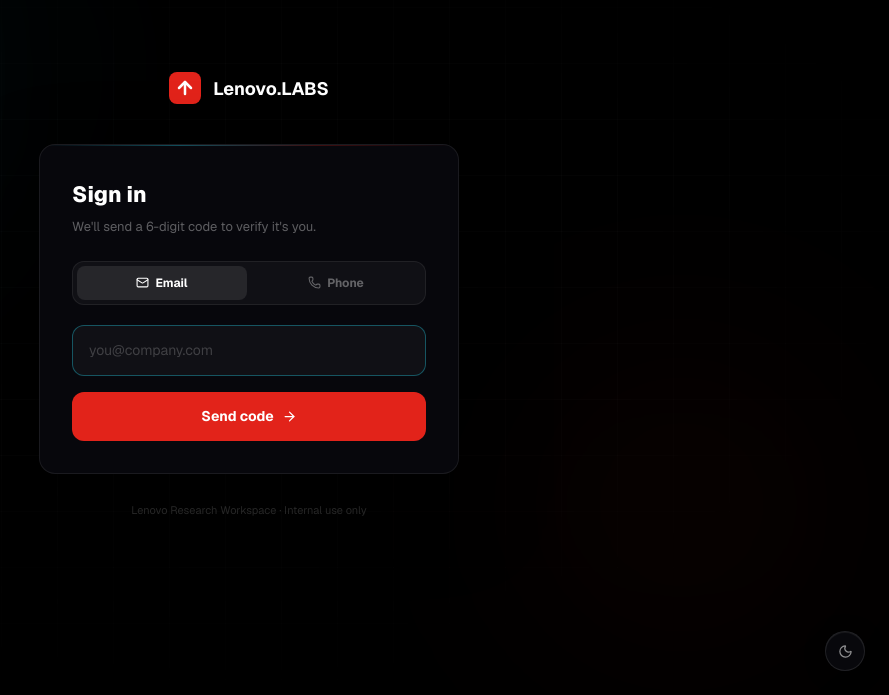
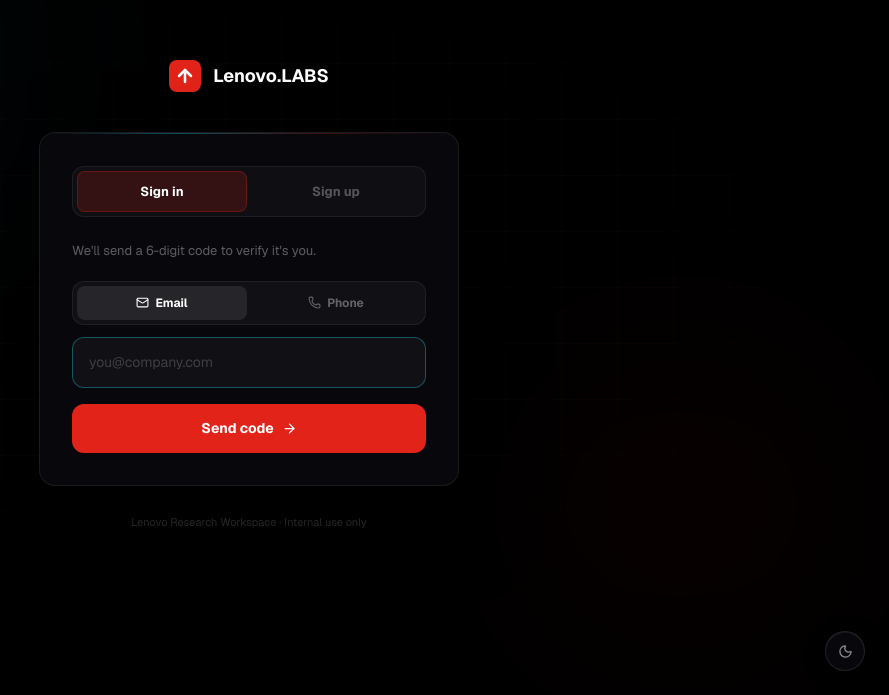
Before and after one commit to Nikhile-P/RAG-AI-Framework, a Next.js app in the folder frontend/: page /sign-in in a window 1280 px wide. Shown: the part 105-800 px from the top of the page, without its empty margins (391-1280 px from the left). Built offline with nearby package versions, Linux system fonts and the light colour scheme.

Commit message:
Updates 3

```diff
--- a/frontend/src/app/sign-in/page.tsx
+++ b/frontend/src/app/sign-in/page.tsx
@@ -4,55 +4,61 @@ import { useState, useRef, useEffect } from "react";
 import { useRouter } from "next/navigation";
 import Link from "next/link";
 import { motion, AnimatePresence } from "framer-motion";
-import { Mail, Phone, ArrowRight, RefreshCw, ShieldCheck, ChevronLeft } from "lucide-react";
+import { Mail, Phone, ArrowRight, RefreshCw, ShieldCheck, ChevronLeft, User } from "lucide-react";
 
-const API = "";
 const ease = [0.22, 1, 0.36, 1] as const;
 
 // ─── Helpers ──────────────────────────────────────────────────────────────────
 
-function saveSession(identifier: string) {
-  const name = identifier.includes("@")
+function saveSession(identifier: string, displayName?: string) {
+  const fallback = identifier.includes("@")
     ? identifier.split("@")[0]
     : identifier.replace(/\D/g, "").slice(-4).padStart(4, "*");
-  localStorage.setItem("lenovo_ai_auth", JSON.stringify({ email: identifier, name, ts: Date.now() }));
-}
-
-function getErrorMessage(error: unknown, fallback: string): string {
-  if (error instanceof Error && error.message) return error.message;
-  return fallback;
+  localStorage.setItem(
+    "lenovo_ai_auth",
+    JSON.stringify({ email: identifier, name: displayName?.trim() || fallback, ts: Date.now() })
+  );
 }
 
 const COUNTRY_CODES = [
-  { flag: "🇮🇳", code: "+91",  name: "India"  },
-  { flag: "🇺🇸", code: "+1",   name: "US"     },
-  { flag: "🇬🇧", code: "+44",  name: "UK"     },
-  { flag: "🇸🇬", code: "+65",  name: "Singapore" },
-  { flag: "🇦🇺", code: "+61",  name: "Australia" },
-  { flag: "🇩🇪", code: "+49",  name: "Germany" },
+  { flag: "🇮🇳", code: "+91", name: "India"      },
+  { flag: "🇺🇸", code: "+1",  name: "US"         },
+  { flag: "🇬🇧", code: "+44", name: "UK"         },
+  { flag: "🇸🇬", code: "+65", name: "Singapore"  },
+  { flag: "🇦🇺", code: "+61", name: "Australia"  },
+  { flag: "🇩🇪", code: "+49", name: "Germany"    },
 ];
 
-// ─── OTP input ────────────────────────────────────────────────────────────────
+// ─── Input style helpers ──────────────────────────────────────────────────────
 
-function OtpInput({ value, onChange, disabled }: { value: string[]; onChange: (v: string[]) => void; disabled?: boolean }) {
+const inputBase: React.CSSProperties = {
+  background: "rgba(255,255,255,0.04)",
+  border: "1.5px solid rgba(255,255,255,0.09)",
+};
+const inputFocusBorder = "1.5px solid rgba(34,211,238,0.35)";
+const inputRestBorder  = "1.5px solid rgba(255,255,255,0.09)";
+const inputErrorBorder = "1.5px solid rgba(226,35,26,0.5)";
+
+// ─── OTP boxes ────────────────────────────────────────────────────────────────
+
+function OtpInput({ value, onChange, disabled }: {
+  value: string[]; onChange: (v: string[]) => void; disabled?: boolean;
+}) {
   const refs = useRef<(HTMLInputElement | null)[]>([]);
-
   const focus = (i: number) => setTimeout(() => refs.current[i]?.focus(), 0);
 
   const handleChange = (i: number, raw: string) => {
     if (!/^\d*$/.test(raw)) return;
-    const next = [...value];
-    next[i] = raw.slice(-1);
-    onChange(next);
+    const next = [...value]; next[i] = raw.slice(-1); onChange(next);
     if (raw && i < 5) focus(i + 1);
   };
-
   const handleKey = (i: number, e: React.KeyboardEvent<HTMLInputElement>) => {
-    if (e.key === "Backspace" && !value[i] && i > 0) { const n = [...value]; n[i - 1] = ""; onChange(n); focus(i - 1); }
+    if (e.key === "Backspace" && !value[i] && i > 0) {
+      const n = [...value]; n[i - 1] = ""; onChange(n); focus(i - 1);
+    }
     if (e.key === "ArrowLeft"  && i > 0) focus(i - 1);
     if (e.key === "ArrowRight" && i < 5) focus(i + 1);
   };
-
   const handlePaste = (e: React.ClipboardEvent) => {
     const d = e.clipboardData.getData("text").replace(/\D/g, "").slice(0, 6);
     if (d.length === 6) { onChange(d.split("")); focus(5); }
@@ -62,14 +68,8 @@ function OtpInput({ value, onChange, disabled }: { value: string[]; onChange: (v
   return (
     <div className="flex gap-2.5 justify-center" onPaste={handlePaste}>
       {value.map((d, i) => (
-        <input
-          key={i}
-          ref={el => { refs.current[i] = el; }}
-          type="text"
-          inputMode="numeric"
-          maxLength={1}
-          value={d}
-          disabled={disabled}
+        <input key={i} ref={el => { refs.current[i] = el; }}
+          type="text" inputMode="numeric" maxLength={1} value={d} disabled={disabled}
           onChange={e => handleChange(i, e.target.value)}
           onKeyDown={e => handleKey(i, e)}
           className="w-12 h-14 text-center text-xl font-bold text-white rounded-xl outline-none transition-all duration-200 disabled:opacity-40"
@@ -101,32 +101,23 @@ function Bg() {
 export default function SignInPage() {
   const router = useRouter();
 
-  // Tabs
-  const [mode,   setMode]   = useState<"email" | "phone">("email");
-
-  // Email path
-  const [email,  setEmail]  = useState("");
-
-  // Phone path
+  const [flow,    setFlow]    = useState<"signin" | "signup">("signin");
+  const [mode,    setMode]    = useState<"email" | "phone">("email");
+  const [name,    setName]    = useState("");
+  const [email,   setEmail]   = useState("");
   const [country, setCountry] = useState(COUNTRY_CODES[0]);
   const [phone,   setPhone]   = useState("");
+  const [otp,     setOtp]     = useState(["", "", "", "", "", ""]);
+  const [devCode, setDevCode] = useState<string | null>(null);
+  const [step,    setStep]    = useState<"input" | "otp" | "done">("input");
+  const [busy,    setBusy]    = useState(false);
+  const [error,   setError]   = useState("");
+  const [cooldown,setCooldown]= useState(0);
 
-  // OTP
-  const [otp,    setOtp]    = useState(["", "", "", "", "", ""]);
-  const [devCode, setDevCode] = useState<string | null>(null);
-
-  // UI state
-  const [step,    setStep]   = useState<"input" | "otp" | "done">("input");
-  const [busy,    setBusy]   = useState(false);
-  const [error,   setError]  = useState("");
-  const [cooldown, setCooldown] = useState(0);
-
-  // Redirect if already signed in
   useEffect(() => {
     try { if (localStorage.getItem("lenovo_ai_auth")) router.replace("/workspace"); } catch {}
   }, [router]);
 
-  // Resend cooldown tick
   useEffect(() => {
     if (cooldown <= 0) return;
     const t = setTimeout(() => setCooldown(c => c - 1), 1000);
@@ -137,61 +128,57 @@ export default function SignInPage() {
     ? email.trim().toLowerCase()
     : `${country.code}${phone.trim()}`;
 
+  const switchFlow = (f: "signin" | "signup") => {
+    setFlow(f); setError(""); setName("");
+    setEmail(""); setPhone(""); setOtp(["","","","","",""]);
+  };
+
   const verify = async (digits: string[] = otp) => {
     const code = digits.join("");
     if (code.length < 6) { setError("Enter all 6 digits."); return; }
     setBusy(true); setError("");
-    try {
-      const res = await fetch(`${API}/api/verify-otp`, {
-        method: "POST",
-        headers: { "Content-Type": "application/json" },
-        body: JSON.stringify({ identifier, code }),
-      });
-      const data = await res.json();
-      if (!res.ok) throw new Error(data.detail ?? "Verification failed.");
-      saveSession(identifier);
+
+    // MOCK VERIFICATION LOGIC (No fetch calls)
+    setTimeout(() => {
+      if (code === devCode || code === "000000") { // 000000 is the master bypass key
+        saveSession(identifier, flow === "signup" ? name : undefined);
         setStep("done");
-      setTimeout(() => router.replace("/workspace"), 1400);
-    } catch (err: unknown) {
-      setError(getErrorMessage(err, "Wrong code."));
+        setTimeout(() => router.replace("/workspace"), 1500);
+      } else {
+        setError("Wrong code — try again.");
         setBusy(false);
       }
+    }, 800);
   };
 
   const handleOtpChange = (next: string[]) => {
-    setOtp(next);
-    setError("");
-    if (step === "otp" && next.every(d => d !== "") && !busy) {
-      void verify(next);
-    }
+    setOtp(next); setError("");
+    if (step === "otp" && next.every(d => d !== "") && !busy) void verify(next);
   };
 
   const sendCode = async (e?: React.FormEvent) => {
     e?.preventDefault();
+    if (flow === "signup" && name.trim().length < 2) {
+      setError("Enter your name (at least 2 characters)."); return;
+    }
     if (mode === "email" && !/^[^\s@]+@[^\s@]+\.[^\s@]+$/.test(email.trim())) {
       setError("Enter a valid email address."); return;
     }
     if (mode === "phone" && phone.trim().length < 7) {
       setError("Enter a valid phone number."); return;
     }
+
     setBusy(true); setError("");
-    try {
-      const res = await fetch(`${API}/api/send-otp`, {
-        method: "POST",
-        headers: { "Content-Type": "application/json" },
-        body: JSON.stringify({ identifier, mode }),
-      });
-      const data = await res.json();
-      if (!res.ok) throw new Error(data.detail ?? "Failed to send code.");
-      setDevCode(data.dev_code ?? null);   // show if backend returns it (no SMTP/Twilio configured)
+
+    // MOCK OTP GENERATION LOGIC (No fetch calls)
+    setTimeout(() => {
+      const generatedCode = Math.floor(100000 + Math.random() * 900000).toString();
+      setDevCode(generatedCode);
       setStep("otp");
       setCooldown(30);
       setOtp(["", "", "", "", "", ""]);
-    } catch (err: unknown) {
-      setError(getErrorMessage(err, "Could not send code. Is the backend running?"));
-    } finally {
       setBusy(false);
-    }
+    }, 800);
   };
 
   return (
@@ -199,15 +186,17 @@ export default function SignInPage() {
       <Bg />
 
       {/* Brand */}
-      <motion.div initial={{ opacity: 0, y: -12 }} animate={{ opacity: 1, y: 0 }} transition={{ duration: 0.5, ease }}
-        className="relative z-10 mb-10">
+      <motion.div initial={{ opacity: 0, y: -12 }} animate={{ opacity: 1, y: 0 }}
+        transition={{ duration: 0.5, ease }} className="relative z-10 mb-10">
         <Link href="/" className="flex items-center gap-3 group">
           <svg width="32" height="32" viewBox="0 0 32 32" fill="none">
             <rect width="32" height="32" rx="8" fill="#E2231A" />
             <path d="M10 16L16 10L22 16" stroke="white" strokeWidth="2.5" strokeLinecap="round" strokeLinejoin="round" />
             <path d="M16 10V22" stroke="white" strokeWidth="2.5" strokeLinecap="round" />
           </svg>
-          <span className="font-bold text-[18px] text-white group-hover:text-white/70 transition-colors">Lenovo.LABS</span>
+          <span className="font-bold text-[18px] text-white group-hover:text-white/70 transition-colors">
+            Lenovo.LABS
+          </span>
         </Link>
       </motion.div>
 
@@ -222,21 +211,74 @@ export default function SignInPage() {
         <div className="p-8">
           <AnimatePresence mode="wait">
 
-            {/* ── Step 1: Identifier input ── */}
+            {/* ── Step 1: Input ── */}
             {step === "input" && (
-              <motion.div key="input" initial={{ opacity: 0, x: 16 }} animate={{ opacity: 1, x: 0 }} exit={{ opacity: 0, x: -16 }} transition={{ duration: 0.28, ease }}>
+              <motion.div key="input"
+                initial={{ opacity: 0, x: 16 }} animate={{ opacity: 1, x: 0 }} exit={{ opacity: 0, x: -16 }}
+                transition={{ duration: 0.28, ease }}
+              >
+                {/* Sign in / Sign up toggle */}
+                <div className="flex gap-1 p-1 rounded-xl mb-6"
+                  style={{ background: "rgba(255,255,255,0.03)", border: "1px solid rgba(255,255,255,0.07)" }}>
+                  {(["signin", "signup"] as const).map(f => (
+                    <button key={f} onClick={() => switchFlow(f)}
+                      className="flex-1 py-2.5 rounded-lg text-[13px] font-bold transition-all duration-200"
+                      style={{
+                        background: flow === f ? "rgba(226,35,26,0.18)" : "transparent",
+                        color:      flow === f ? "white" : "rgba(255,255,255,0.30)",
+                        border:     flow === f ? "1px solid rgba(226,35,26,0.30)" : "1px solid transparent",
+                      }}
+                    >
+                      {f === "signin" ? "Sign in" : "Sign up"}
+                    </button>
+                  ))}
+                </div>
 
-                <h1 className="text-[22px] font-extrabold text-white mb-1.5">Sign in</h1>
-                <p className="text-[13px] text-white/35 mb-6">We&apos;ll send a 6-digit code to verify it&apos;s you.</p>
+                <p className="text-[13px] text-white/35 mb-5">
+                  {flow === "signup"
+                    ? "Create your account — we'll send a code to verify."
+                    : "We'll send a 6-digit code to verify it's you."}
+                </p>
+
+                <form onSubmit={sendCode} className="space-y-3">
+
+                  {/* Name field — signup only, slides in/out */}
+                  <AnimatePresence>
+                    {flow === "signup" && (
+                      <motion.div
+                        key="name-field"
+                        initial={{ opacity: 0, height: 0, marginBottom: 0 }}
+                        animate={{ opacity: 1, height: "auto", marginBottom: 4 }}
+                        exit={{ opacity: 0, height: 0, marginBottom: 0 }}
+                        transition={{ duration: 0.28, ease }}
+                        className="overflow-hidden"
+                      >
+                        <div className="relative">
+                          <User size={14} className="absolute left-4 top-1/2 -translate-y-1/2 text-white/25 pointer-events-none" />
+                          <input
+                            type="text"
+                            placeholder="Your name"
+                            value={name}
+                            onChange={e => { setName(e.target.value); setError(""); }}
+                            className="w-full rounded-xl pl-10 pr-4 py-3.5 text-[14px] text-white placeholder:text-white/20 outline-none transition-all duration-200"
+                            style={{ ...inputBase, border: error && !name.trim() ? inputErrorBorder : inputRestBorder }}
+                            onFocus={e => { e.currentTarget.style.border = inputFocusBorder; }}
+                            onBlur={e => { e.currentTarget.style.border = error && !name.trim() ? inputErrorBorder : inputRestBorder; }}
+                          />
+                        </div>
+                      </motion.div>
+                    )}
+                  </AnimatePresence>
 
                   {/* Email / Phone toggle */}
-                <div className="flex gap-1 p-1 rounded-xl mb-5" style={{ background: "rgba(255,255,255,0.04)", border: "1px solid rgba(255,255,255,0.07)" }}>
+                  <div className="flex gap-1 p-1 rounded-xl"
+                    style={{ background: "rgba(255,255,255,0.04)", border: "1px solid rgba(255,255,255,0.07)" }}>
                     {(["email", "phone"] as const).map(t => (
-                    <button key={t} onClick={() => { setMode(t); setError(""); }}
+                      <button key={t} type="button" onClick={() => { setMode(t); setError(""); }}
                         className="flex-1 flex items-center justify-center gap-1.5 py-2 rounded-lg text-[12px] font-bold transition-all duration-200"
                         style={{
                           background: mode === t ? "rgba(255,255,255,0.09)" : "transparent",
-                        color: mode === t ? "white" : "rgba(255,255,255,0.35)",
+                          color:      mode === t ? "white" : "rgba(255,255,255,0.35)",
                         }}
                       >
                         {t === "email" ? <Mail size={13} /> : <Phone size={13} />}
@@ -245,23 +287,20 @@ export default function SignInPage() {
                     ))}
                   </div>
 
-                <form onSubmit={sendCode} className="space-y-4">
+                  {/* Email or Phone input */}
                   {mode === "email" ? (
                     <input type="email" autoFocus placeholder="you@company.com"
                       value={email} onChange={e => { setEmail(e.target.value); setError(""); }}
                       className="w-full rounded-xl px-4 py-3.5 text-[14px] text-white placeholder:text-white/20 outline-none transition-all duration-200"
-                      style={{ background: "rgba(255,255,255,0.04)", border: `1.5px solid ${error ? "rgba(226,35,26,0.5)" : "rgba(255,255,255,0.09)"}` }}
-                      onFocus={e => { if (!error) e.currentTarget.style.border = "1.5px solid rgba(34,211,238,0.35)"; }}
-                      onBlur={e => { if (!error) e.currentTarget.style.border = "1.5px solid rgba(255,255,255,0.09)"; }}
+                      style={{ ...inputBase, border: error && !email.trim() ? inputErrorBorder : inputRestBorder }}
+                      onFocus={e => { e.currentTarget.style.border = inputFocusBorder; }}
+                      onBlur={e => { e.currentTarget.style.border = inputRestBorder; }}
                     />
                   ) : (
                     <div className="flex gap-2">
-                      {/* Country selector */}
-                      <div className="relative">
-                        <select
-                          value={country.code}
+                      <select value={country.code}
                         onChange={e => setCountry(COUNTRY_CODES.find(c => c.code === e.target.value)!)}
-                          className="h-full rounded-xl px-3 py-3.5 text-[13px] text-white/80 outline-none appearance-none pr-7 transition-all duration-200"
+                        className="rounded-xl px-3 py-3.5 text-[13px] text-white/80 outline-none appearance-none transition-all duration-200"
                         style={{ background: "rgba(255,255,255,0.06)", border: "1.5px solid rgba(255,255,255,0.09)", minWidth: 88 }}
                       >
                         {COUNTRY_CODES.map(c => (
@@ -270,33 +309,41 @@ export default function SignInPage() {
                           </option>
                         ))}
                       </select>
-                      </div>
                       <input type="tel" autoFocus placeholder="Phone number"
                         value={phone} onChange={e => { setPhone(e.target.value.replace(/\D/g, "")); setError(""); }}
                         className="flex-1 rounded-xl px-4 py-3.5 text-[14px] text-white placeholder:text-white/20 outline-none transition-all duration-200"
-                        style={{ background: "rgba(255,255,255,0.04)", border: `1.5px solid ${error ? "rgba(226,35,26,0.5)" : "rgba(255,255,255,0.09)"}` }}
-                        onFocus={e => { if (!error) e.currentTarget.style.border = "1.5px solid rgba(34,211,238,0.35)"; }}
-                        onBlur={e => { if (!error) e.currentTarget.style.border = "1.5px solid rgba(255,255,255,0.09)"; }}
+                        style={{ ...inputBase, border: error && !phone.trim() ? inputErrorBorder : inputRestBorder }}
+                        onFocus={e => { e.currentTarget.style.border = inputFocusBorder; }}
+                        onBlur={e => { e.currentTarget.style.border = inputRestBorder; }}
                       />
                     </div>
                   )}
 
-                  {error && <p className="text-[11px] text-red-400 pl-1">{error}</p>}
+                  {error && (
+                    <motion.p initial={{ opacity: 0, y: -4 }} animate={{ opacity: 1, y: 0 }}
+                      className="text-[11px] text-red-400 pl-1">{error}
+                    </motion.p>
+                  )}
 
                   <button type="submit" disabled={busy}
-                    className="w-full flex items-center justify-center gap-2 py-3.5 rounded-xl font-bold text-[14px] text-white transition-all duration-200 disabled:opacity-50"
+                    className="w-full flex items-center justify-center gap-2 py-3.5 rounded-xl font-bold text-[14px] text-white transition-all duration-200 disabled:opacity-50 mt-1"
                     style={{ background: "#E2231A" }}
                   >
-                    {busy ? <RefreshCw size={15} className="animate-spin" /> : <>Send code <ArrowRight size={15} /></>}
+                    {busy
+                      ? <RefreshCw size={15} className="animate-spin" />
+                      : <>{flow === "signup" ? "Create account" : "Send code"} <ArrowRight size={15} /></>
+                    }
                   </button>
                 </form>
               </motion.div>
             )}
 
-            {/* ── Step 2: OTP entry ── */}
+            {/* ── Step 2: OTP ── */}
             {step === "otp" && (
-              <motion.div key="otp" initial={{ opacity: 0, x: 16 }} animate={{ opacity: 1, x: 0 }} exit={{ opacity: 0, x: -16 }} transition={{ duration: 0.28, ease }}>
-
+              <motion.div key="otp"
+                initial={{ opacity: 0, x: 16 }} animate={{ opacity: 1, x: 0 }} exit={{ opacity: 0, x: -16 }}
+                transition={{ duration: 0.28, ease }}
+              >
                 <div className="w-10 h-10 rounded-xl flex items-center justify-center mb-5"
                   style={{ background: "rgba(34,211,238,0.10)", border: "1px solid rgba(34,211,238,0.22)" }}>
                   <ShieldCheck size={18} className="text-cyan-400" />
@@ -306,7 +353,7 @@ export default function SignInPage() {
                   Sent to <span className="text-white/65 font-semibold">{identifier}</span>
                 </p>
 
-                {/* Dev mode banner — shown when backend has no email/SMS configured */}
+                {/* Dev banner — shows code when no email/SMS configured */}
                 {devCode && (
                   <motion.div initial={{ opacity: 0, y: -6 }} animate={{ opacity: 1, y: 0 }}
                     className="flex items-center gap-3 px-4 py-3 rounded-xl mb-5"
@@ -334,8 +381,10 @@ export default function SignInPage() {
                 </button>
 
                 <div className="flex items-center justify-between mt-4">
-                  <button onClick={() => { setStep("input"); setOtp(["","","","","",""]); setError(""); setDevCode(null); }}
-                    className="flex items-center gap-1 text-[11px] text-white/30 hover:text-white/55 transition-colors">
+                  <button
+                    onClick={() => { setStep("input"); setOtp(["","","","","",""]); setError(""); setDevCode(null); }}
+                    className="flex items-center gap-1 text-[11px] text-white/30 hover:text-white/55 transition-colors"
+                  >
                     <ChevronLeft size={12} /> Change {mode === "email" ? "email" : "number"}
                   </button>
                   <button onClick={() => sendCode()} disabled={cooldown > 0}
@@ -348,24 +397,38 @@ export default function SignInPage() {
 
             {/* ── Step 3: Done ── */}
             {step === "done" && (
-              <motion.div key="done" initial={{ opacity: 0, scale: 0.95 }} animate={{ opacity: 1, scale: 1 }}
+              <motion.div key="done"
+                initial={{ opacity: 0, scale: 0.95 }} animate={{ opacity: 1, scale: 1 }}
                 transition={{ duration: 0.35, ease }}
                 className="py-6 flex flex-col items-center text-center"
               >
-                <motion.div initial={{ scale: 0.5, opacity: 0 }} animate={{ scale: 1, opacity: 1 }}
+                <motion.div
+                  initial={{ scale: 0.5, opacity: 0 }} animate={{ scale: 1, opacity: 1 }}
                   transition={{ duration: 0.45, ease: [0.34, 1.56, 0.64, 1] }}
                   className="w-14 h-14 rounded-full flex items-center justify-center mb-5"
-                  style={{ background: "rgba(52,211,153,0.12)", border: "1.5px solid rgba(52,211,153,0.35)" }}
+                  style={
+                    flow === "signup"
+                      ? { background: "rgba(167,139,250,0.12)", border: "1.5px solid rgba(167,139,250,0.35)" }
+                      : { background: "rgba(52,211,153,0.12)",  border: "1.5px solid rgba(52,211,153,0.35)"  }
+                  }
                 >
-                  <ShieldCheck size={26} className="text-emerald-400" />
+                  <ShieldCheck size={26} className={flow === "signup" ? "text-violet-400" : "text-emerald-400"} />
                 </motion.div>
-                <h2 className="text-[20px] font-extrabold text-white mb-2">You&apos;re in</h2>
-                <p className="text-[13px] text-white/35">Taking you to the workspace…</p>
+
+                <h2 className="text-[20px] font-extrabold text-white mb-2">
+                  {flow === "signup" ? `Welcome, ${name.trim() || "there"}!` : "You're in"}
+                </h2>
+                <p className="text-[13px] text-white/35">
+                  {flow === "signup" ? "Account created. Taking you to the workspace…" : "Taking you to the workspace…"}
+                </p>
+
                 <div className="mt-5 flex gap-1.5">
                   {[0, 1, 2].map(i => (
-                    <motion.div key={i} className="w-1.5 h-1.5 rounded-full bg-emerald-400"
+                    <motion.div key={i}
+                      className={`w-1.5 h-1.5 rounded-full ${flow === "signup" ? "bg-violet-400" : "bg-emerald-400"}`}
                       animate={{ opacity: [0.3, 1, 0.3] }}
-                      transition={{ duration: 0.9, repeat: Infinity, delay: i * 0.2 }} />
+                      transition={{ duration: 0.9, repeat: Infinity, delay: i * 0.2 }}
+                    />
                   ))}
                 </div>
               </motion.div>
```
Also changed, not shown: 1 other file (tests, documents, lock files or other folders). Lines whose indentation alone changed are shown as unchanged.
